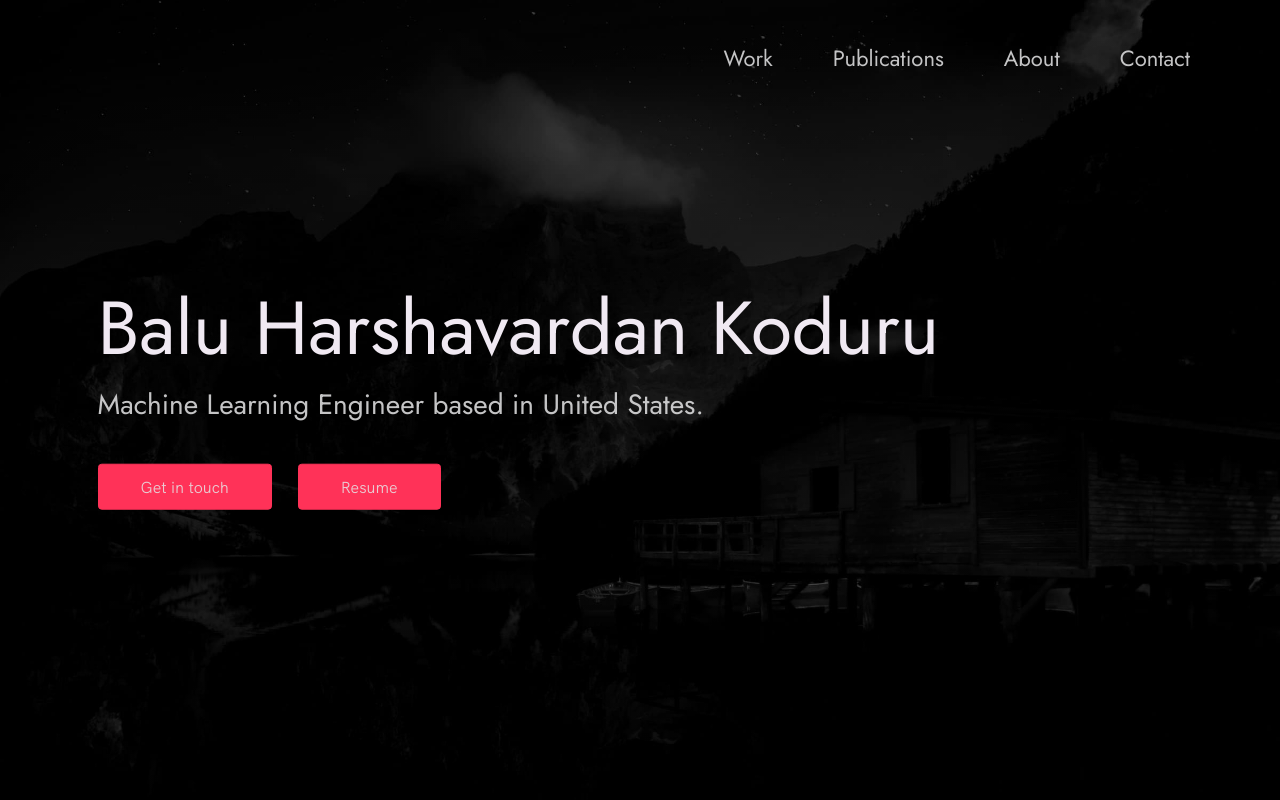
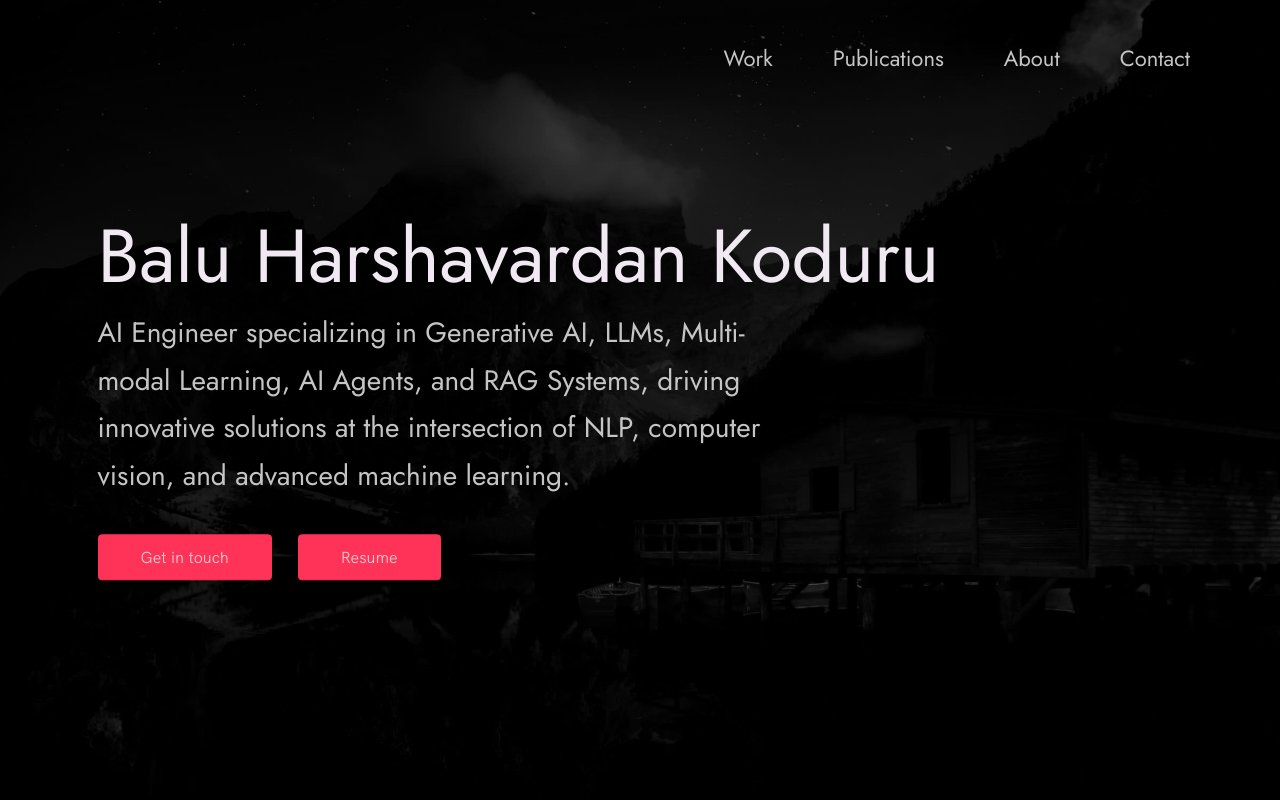
Before and after one commit to BaluHarshavardan99/my-portfolio, a plain HTML site: page index.html in a window 1280 px wide. Shown: the top 800 px of the page. Drawn offline with nearby package versions, Linux system fonts and the light colour scheme.

Commit message:
Update index.html

```diff
--- a/index.html
+++ b/index.html
@@ -54,7 +54,7 @@
           <span>Balu Harshavardan Koduru</span>
         </h1>
         <!-- Put a small paragraph about yourself -->
-        <p> Machine Learning Engineer based in United States.</p>
+        <p> AI Engineer specializing in Generative AI, LLMs, Multi-modal Learning, AI Agents, and RAG Systems, driving innovative solutions at the intersection of NLP, computer vision, and advanced machine learning.</p>
         <a href="#contact" class="btn btn--pink" style="font-size: medium; margin-right: 20px">Get in touch</a>
         <a href="https://drive.google.com/file/d/12s_tONPTwfx5q7K-gSS81RovwGXTKbyS/view?usp=sharing" target="_blank" class="btn btn--pink" style="font-size: medium;">Resume</a>
         <!-- <iframe src="./images/BALU_KODURU_RESUME_n.pdf" type="application/pdf" > -->
```
